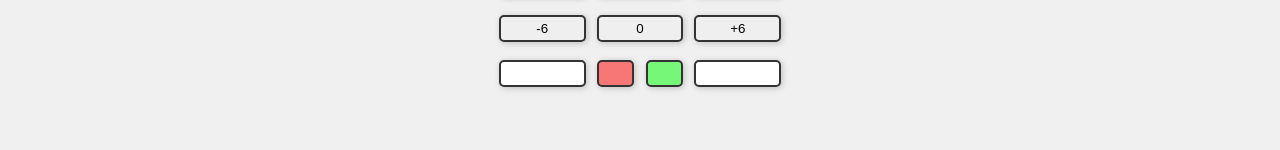
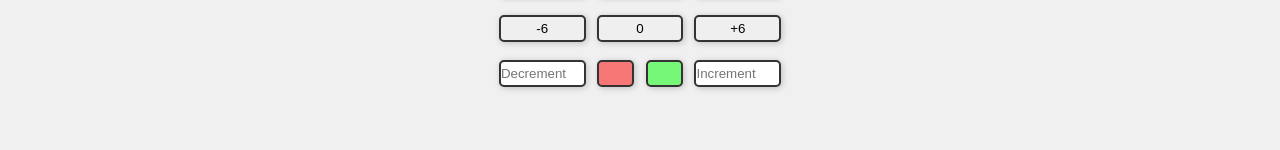
Before and after one commit to Xhriszx7/counter, a plain HTML site: page index.html in a window 1280 px wide. Shown: the part 549-699 px from the top of the page. Drawn offline with Linux system fonts and the light colour scheme.

Commit message:
Adicionado placeholder
Adicionado placeholder nos inputs de Decrement e Increment. para saberem que não é apenas um "botão/input" e tem funcionalidades

```diff
--- a/index.html
+++ b/index.html
@@ -44,10 +44,10 @@
             <button class="selects" id="increment6">+6</button>
         </div>
         <div>
-            <input type="number" name="decrementRes" id="decrementRes" class="selects">
+            <input type="number" name="decrementRes" id="decrementRes" class="selects" placeholder="Decrement">
             <input type="submit" name="decrementRes" id="decrementResSubmit" class="selects" style="width: 2.833em; background-color: rgba(255, 0, 0, 0.5); color: transparent;">
             <input type="submit" name="incrementRes" id="incrementResSubmit" class="selects" style="width: 2.833em; background-color: rgba(0, 255, 0, 0.5); color: transparent;">
-            <input type="number" name="incrementRes" id="incrementRes" class="selects">
+            <input type="number" name="incrementRes" id="incrementRes" class="selects" placeholder="Increment">
         </div>
     </main>
 
```
